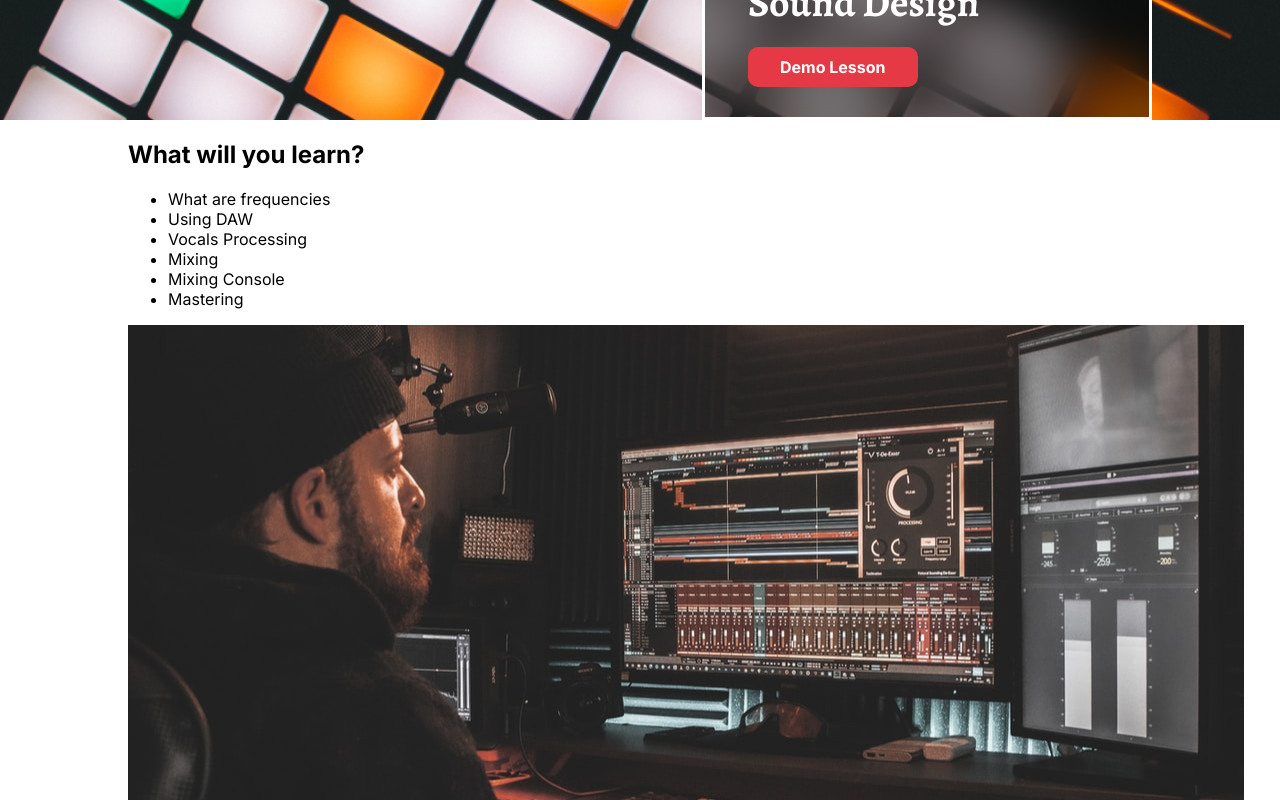
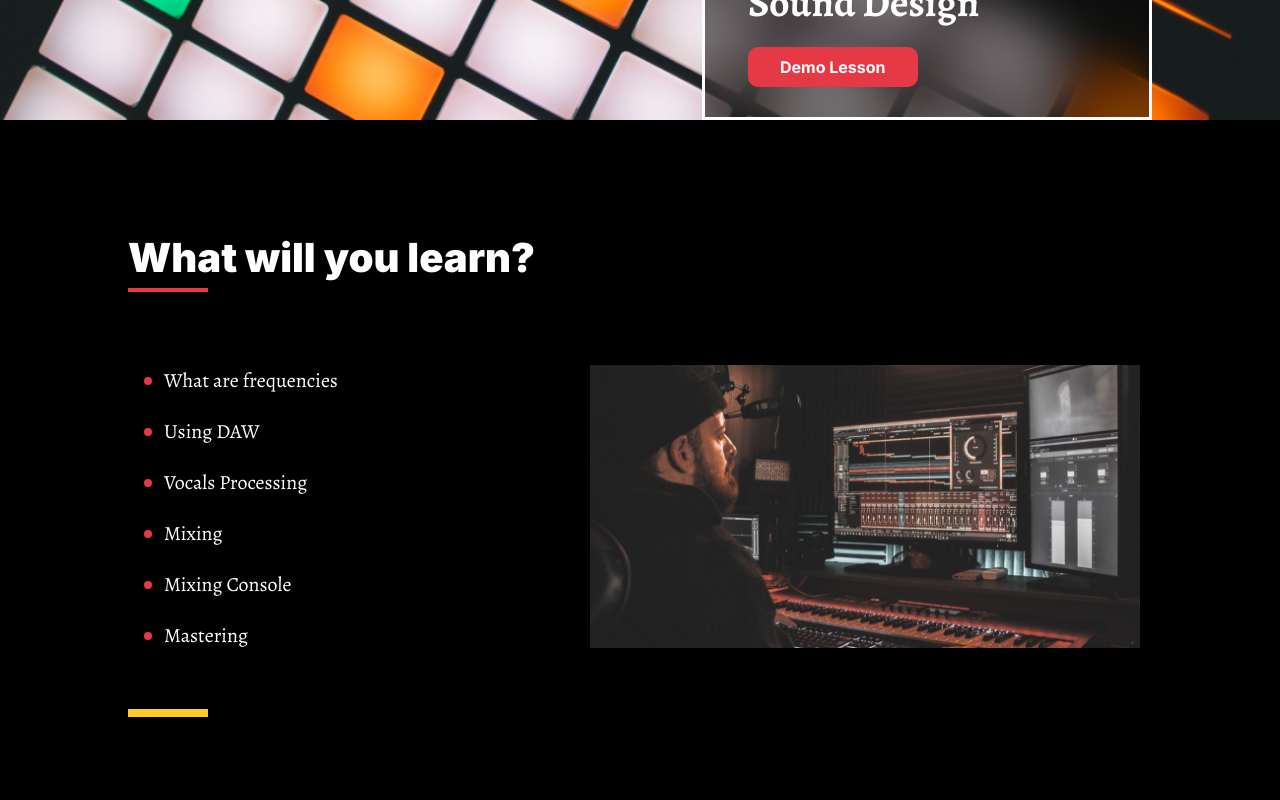
Before and after one commit to NCDinesh/Figma-React, a React (Vite) app: page / in a window 1280 px wide. Shown: the part 680-1480 px from the top of the page. Built offline with nearby package versions, Linux system fonts and the light colour scheme.

Commit message:
Topics section

```diff
--- a/src/components/Topics/Topics.css
+++ b/src/components/Topics/Topics.css
@@ -1,5 +1,38 @@
-/* .black{
-  background-color: black;
-  color: white;
-  padding: 0;
-} */
+#topics .topic-image img{
+  width: 550px;
+  object-fit: cover;
+}
+
+#topics .topics-list{
+  list-style:none;
+  margin-left: 24px;
+  padding: 0px;
+
+}
+
+#topics .topics-list li{
+  font-family:"Alegreya",sans-serif ;
+  font-size: 20px;
+  font-weight: 400;
+  margin: 24px 0;
+  position: relative;
+}
+
+#topics .topics-list li::before{
+  content: "";
+  position:absolute;
+  background-color: var(--red-color);
+  width: 8px;
+  height: 8px;
+  border-radius: 50%;
+  left: -20px;
+  top: 50%;
+  transform: translateY(-50%);
+}
+
+#topics .content-container{
+  justify-content: space-between;
+  align-items: center;
+  padding: 12px;
+
+}
--- a/src/components/Topics/Topics.jsx
+++ b/src/components/Topics/Topics.jsx
@@ -19,7 +19,7 @@ const Topics = () => {
       <div className="wrapper">
         <h2> What will you learn?</h2>
         <div className="content-container">
-          <ul>
+          <ul className="topics-list">
             <li onMouseEnter={() => setCurrentImage(post2)}>
               What are frequencies
             </li>
--- a/src/index.css
+++ b/src/index.css
@@ -23,3 +23,44 @@ body{
 a{
   text-decoration: none;
 }
+
+section {
+  padding: 80px 0;
+  color: white;
+}
+
+section h2{
+  font-size: 40px;
+  font-weight:900;
+  position:relative;
+}
+
+section h2::after{
+  content: " ";
+  position: absolute;
+  background-color: var(--red-color);
+  height: 4px;
+  width: 80px;
+  bottom: -10px;
+  left: 0;
+}
+
+section h2.light::after{
+  background-color: var(--yellow-color);
+}
+
+.black{
+  background-color: black;
+}
+
+.dark-gray{
+  background-color: var(--dark-color);
+}
+
+.pink{
+  background-color: var(--pink-color);
+}
+
+section .content-container{
+  display: flex;
+}
```
